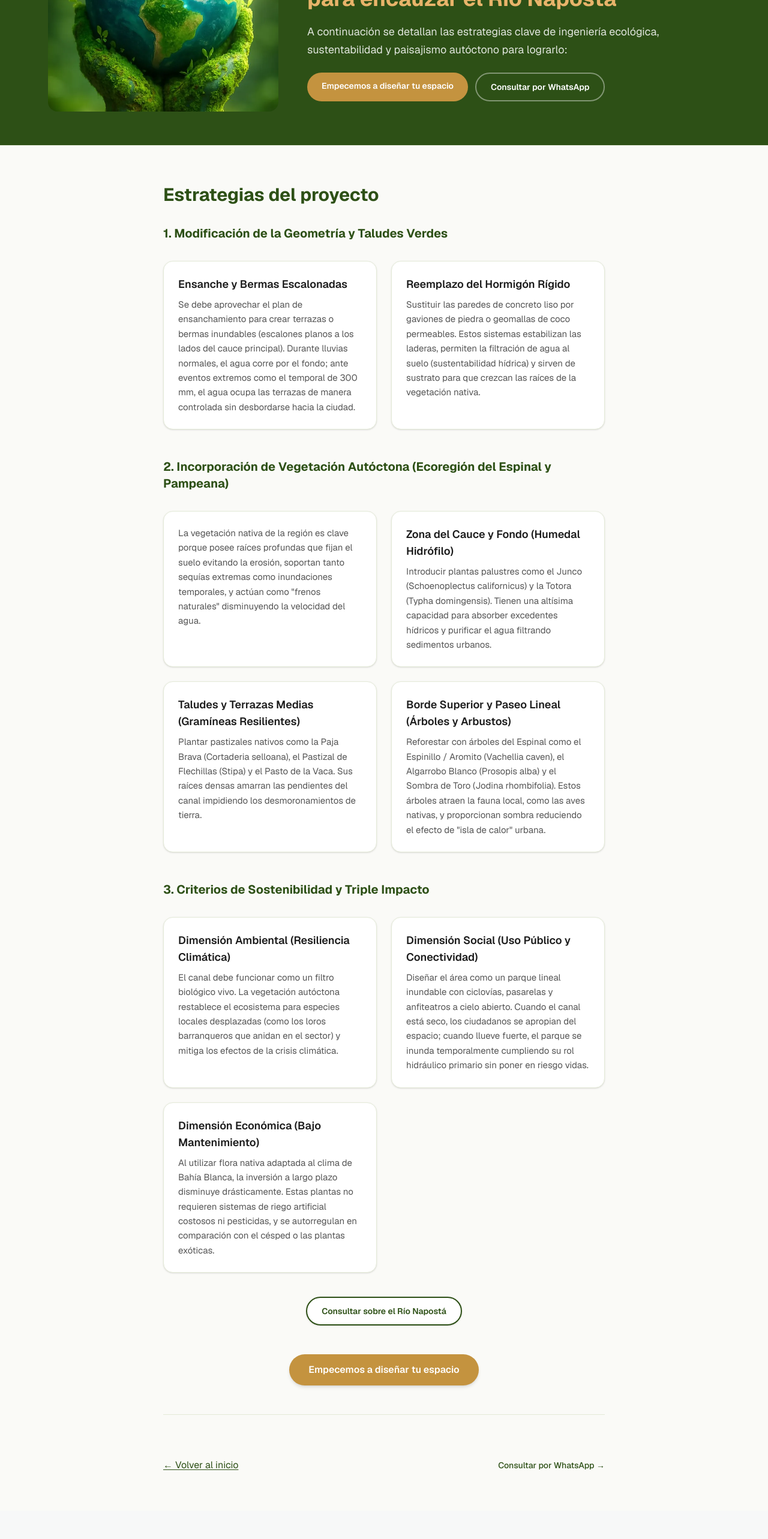
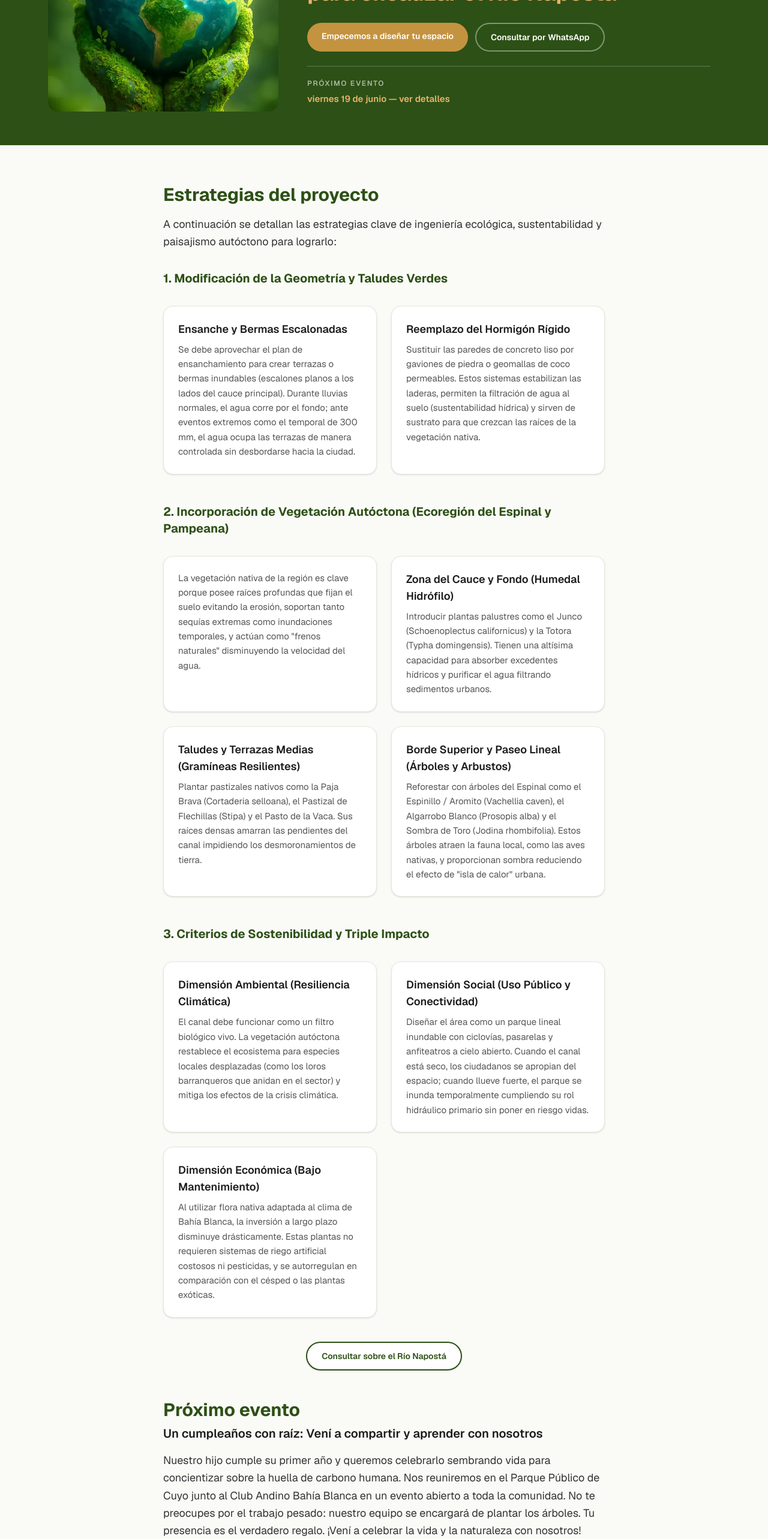
Before and after one commit to Julian986/jardineriagv, a Next.js app: page /proteccion-biodiversidad in a window 1280 px wide. Shown: the part 200-2766 px from the top of the page at 60% size. Before the commit the page ends 2719 px from the top, so only its background shows below. Built offline with nearby package versions, Linux system fonts and the light colour scheme; no server answers.

Commit message:
Update 3/6

```diff
--- a/src/app/page.tsx
+++ b/src/app/page.tsx
@@ -7,6 +7,11 @@ import { event as gaEvent } from "@/lib/gtag";
 import { WhatsAppLink } from "@/components/WhatsAppLink";
 import { WHATSAPP_HREF } from "@/lib/whatsapp";
 import { TITULO_BIODIVERSIDAD, TITULO_PROYECTO_NAPOSTA } from "@/lib/biodiversidad-titulos";
+import {
+  EVENTO_CUMPLE_RAIZ_DATOS,
+  EVENTO_CUMPLE_RAIZ_TITULO,
+  EVENTO_ETIQUETA,
+} from "@/lib/biodiversidad-evento";
 
 // ── Constantes ────────────────────────────────────────────────────────────────
 const WA_HREF = WHATSAPP_HREF;
@@ -530,6 +535,37 @@ export default function Home() {
                 <p className="mt-2 text-[15px] leading-relaxed text-[#555] md:ml-auto md:max-w-xl">
                   {BIODIVERSIDAD_PRODUCTO.desc}
                 </p>
+                <div className="mt-4 rounded-xl border border-[#c8d9b8] bg-[#f0f5ea] p-4 text-left md:ml-auto md:max-w-xl">
+                  <span className="inline-block rounded-full bg-[#2d5016] px-3 py-1 text-[11px] font-bold uppercase tracking-[0.12em] text-white">
+                    {EVENTO_ETIQUETA}
+                  </span>
+                  <p className="mt-3 text-[15px] font-semibold leading-snug text-[#2d5016]">
+                    {EVENTO_CUMPLE_RAIZ_TITULO}
+                  </p>
+                  <div className="mt-3 overflow-hidden rounded-lg border border-[#e4ead8]/80 bg-white/90">
+                    {EVENTO_CUMPLE_RAIZ_DATOS.map((dato, index) => (
+                      <div
+                        key={dato.etiqueta}
+                        className={`px-3 py-2.5 ${index > 0 ? "border-t border-[#e4ead8]/70" : ""}`}
+                      >
+                        <p className="text-[11px] font-semibold uppercase tracking-wide text-[#2d5016]/75">
+                          {dato.etiqueta}
+                        </p>
+                        <p className="mt-1 text-[15px] font-semibold leading-snug text-[#1c1c1c] md:text-base">
+                          {dato.valor}
+                        </p>
+                      </div>
+                    ))}
+                  </div>
+                  {/* <Link
+                    href={`${BIODIVERSIDAD_PRODUCTO.detailHref}#${EVENTO_CUMPLE_RAIZ_ANCHOR_ID}`}
+                    scroll
+                    onClick={() => trackCta("ver_eventos_click", "biodiversidad_card")}
+                    className="mt-3 inline-flex w-full justify-center rounded-full border-2 border-[#2d5016] bg-white px-5 py-2.5 text-center text-sm font-semibold text-[#2d5016] transition-colors hover:bg-[#e4ead8]/40 sm:w-auto"
+                  >
+                    {EVENTO_VER_PROXIMO_EVENTO}
+                  </Link> */}
+                </div>
                 <div className="mt-5 flex flex-col gap-3 sm:flex-row sm:flex-wrap sm:justify-center md:ml-auto md:justify-end">
                   <Link
                     href="/reservar"
--- a/src/app/proteccion-biodiversidad/page.tsx
+++ b/src/app/proteccion-biodiversidad/page.tsx
@@ -8,6 +8,16 @@ import {
   PROYECTO_NAPOSTA_INTRO,
   PROYECTO_NAPOSTA_SECCIONES,
 } from "@/lib/biodiversidad-naposta-contenido";
+import {
+  EVENTO_CUMPLE_RAIZ_ANCHOR_ID,
+  EVENTO_CUMPLE_RAIZ_DATOS,
+  EVENTO_CUMPLE_RAIZ_DESCRIPCION,
+  EVENTO_CUMPLE_RAIZ_MAPS_URL,
+  EVENTO_CUMPLE_RAIZ_TITULO,
+  EVENTO_CUMPLE_RAIZ_WHATSAPP_HREF,
+  EVENTO_ETIQUETA,
+  EVENTO_DETAIL_HERO_LINK,
+} from "@/lib/biodiversidad-evento";
 
 const CTA_RESERVAR_LABEL = "Empecemos a diseñar tu espacio";
 
@@ -59,9 +69,7 @@ export default function ProteccionBiodiversidadPage() {
               <h1 className="mt-2 text-balance text-2xl font-bold leading-snug text-[#e8b46a] md:text-3xl lg:text-4xl">
                 {TITULO_PROYECTO_NAPOSTA}
               </h1>
-              <p className="mt-4 max-w-2xl text-base leading-relaxed text-white/85 md:text-lg">
-                {PROYECTO_NAPOSTA_INTRO}
-              </p>
+
               <div className="mt-6 flex flex-col gap-3 sm:flex-row sm:flex-wrap">
                 <Link
                   href="/reservar"
@@ -77,6 +85,22 @@ export default function ProteccionBiodiversidadPage() {
                   Consultar por WhatsApp
                 </WhatsAppLink>
               </div>
+
+              <div
+                className="mt-8 max-w-2xl border-t border-white/25 pt-6 text-center md:mt-6 md:pt-5 md:text-left"
+              >
+                <p className="text-xs font-semibold uppercase tracking-[0.14em] text-white/60">
+                  {EVENTO_ETIQUETA}
+                </p>
+                <p className="mt-2 text-sm leading-relaxed text-white/80 md:mt-1.5 md:text-[15px]">
+                  <Link
+                    href={`#${EVENTO_CUMPLE_RAIZ_ANCHOR_ID}`}
+                    className="font-semibold text-[#e8b46a] underline decoration-[#e8b46a]/50 underline-offset-[3px] transition-colors hover:text-[#f5d9a8] hover:decoration-[#f5d9a8]"
+                  >
+                    {EVENTO_DETAIL_HERO_LINK}
+                  </Link>
+                </p>
+              </div>
             </div>
           </div>
         </div>
@@ -90,6 +114,9 @@ export default function ProteccionBiodiversidadPage() {
           >
             Estrategias del proyecto
           </h2>
+          <p className="mt-4 text-[17px] leading-relaxed text-[#333] md:text-lg">
+            {PROYECTO_NAPOSTA_INTRO}
+          </p>
 
           <div className="mt-8 space-y-12">
             {PROYECTO_NAPOSTA_SECCIONES.map((seccion) => (
@@ -124,6 +151,55 @@ export default function ProteccionBiodiversidadPage() {
           </div>
         </section>
 
+        <section
+          id={EVENTO_CUMPLE_RAIZ_ANCHOR_ID}
+          className="mb-12 scroll-mt-6"
+          aria-labelledby="evento-heading"
+        >
+          <h2 id="evento-heading" className="text-2xl font-bold text-[#2d5016] md:text-3xl">
+            {EVENTO_ETIQUETA}
+          </h2>
+          <p className="mt-2 text-lg font-semibold leading-snug text-[#1c1c1c] md:text-xl">
+            {EVENTO_CUMPLE_RAIZ_TITULO}
+          </p>
+          <p className="mt-4 text-[17px] leading-relaxed text-[#333] md:text-lg">
+            {EVENTO_CUMPLE_RAIZ_DESCRIPCION}
+          </p>
+
+          <h3 className="mt-8 text-lg font-bold text-[#2d5016]">📅 Datos del Evento</h3>
+          <div className="mt-6 grid gap-6 sm:grid-cols-3">
+            {EVENTO_CUMPLE_RAIZ_DATOS.map((dato) => (
+              <article key={dato.etiqueta} className={CARD_CLASS}>
+                <p className="text-[11px] font-semibold uppercase tracking-wide text-[#2d5016]/75">
+                  {dato.etiqueta}
+                </p>
+                <p className="mt-2 text-lg font-semibold leading-snug text-[#1c1c1c] md:text-xl">
+                  {dato.valor}
+                </p>
+              </article>
+            ))}
+          </div>
+
+          <div className="mt-8 flex flex-col gap-3 sm:flex-row sm:flex-wrap">
+            <WhatsAppLink
+              location="evento_section"
+              page="biodiversidad"
+              href={EVENTO_CUMPLE_RAIZ_WHATSAPP_HREF}
+              className="inline-flex justify-center rounded-full border-2 border-[#2d5016] bg-white px-6 py-3 text-sm font-semibold text-[#2d5016] shadow-sm transition-colors hover:bg-[#f0f5ea]"
+            >
+              Consultar sobre el evento
+            </WhatsAppLink>
+            <a
+              href={EVENTO_CUMPLE_RAIZ_MAPS_URL}
+              target="_blank"
+              rel="noopener noreferrer"
+              className="inline-flex justify-center rounded-full border-2 border-[#2d5016]/40 bg-[#f0f5ea] px-6 py-3 text-sm font-semibold text-[#2d5016] transition-colors hover:bg-[#e4ead8]/60"
+            >
+              Ver ubicación en el mapa
+            </a>
+          </div>
+        </section>
+
         <div className="mb-12 flex flex-col items-center gap-4 border-b border-[#e4ead8] pb-12">
           <Link
             href="/reservar"
--- a/src/components/ScrollToTopOnNavigate.tsx
+++ b/src/components/ScrollToTopOnNavigate.tsx
@@ -42,6 +42,15 @@ function saveScroll(pathname: string, y: number) {
   }
 }
 
+function scrollToHashIfPresent() {
+  const hash = window.location.hash;
+  if (!hash) return false;
+  const target = document.querySelector(hash);
+  if (!(target instanceof HTMLElement)) return false;
+  target.scrollIntoView({ behavior: "auto", block: "start" });
+  return true;
+}
+
 /**
  * Navegación adelante: arriba al instante (sin animación).
  * Atrás/adelante del historial: restaura la posición guardada.
@@ -80,7 +89,11 @@ export function ScrollToTopOnNavigate() {
       saveScroll(prev, window.scrollY);
     }
 
-    instantScrollTo(0);
+    if (!scrollToHashIfPresent()) {
+      instantScrollTo(0);
+    } else {
+      requestAnimationFrame(() => scrollToHashIfPresent());
+    }
     previousPathname.current = pathname;
   }, [pathname]);
 
--- /dev/null
+++ b/src/lib/biodiversidad-evento.ts
@@ -0,0 +1,29 @@
+/** Evento comunitario dentro de la sección biodiversidad (texto del cliente). */
+
+export const EVENTO_CUMPLE_RAIZ_TITULO =
+  "Un cumpleaños con raíz: Vení a compartir y aprender con nosotros";
+
+export const EVENTO_CUMPLE_RAIZ_ANCHOR_ID = "evento-cumpleanos-raiz";
+
+export const EVENTO_ETIQUETA = "Próximo evento";
+
+export const EVENTO_VER_PROXIMO_EVENTO = "Ver próximo evento";
+
+/** Enlace en hero del detalle (evita un tercer botón igual a Reservar / WhatsApp). */
+export const EVENTO_DETAIL_HERO_LINK = "viernes 19 de junio — ver detalles";
+
+export const EVENTO_CUMPLE_RAIZ_DESCRIPCION =
+  "Nuestro hijo cumple su primer año y queremos celebrarlo sembrando vida para concientizar sobre la huella de carbono humana. Nos reuniremos en el Parque Público de Cuyo junto al Club Andino Bahía Blanca en un evento abierto a toda la comunidad. No te preocupes por el trabajo pesado: nuestro equipo se encargará de plantar los árboles. Tu presencia es el verdadero regalo. ¡Vení a celebrar la vida y la naturaleza con nosotros!";
+
+export const EVENTO_CUMPLE_RAIZ_DATOS = [
+  { etiqueta: "Fecha", valor: "Viernes 19 de Junio de 2026." },
+  { etiqueta: "Horario", valor: "De 15:30 a 18:00 h." },
+  { etiqueta: "Lugar", valor: "Parque Público de Cuyo." },
+] as const;
+
+export const EVENTO_CUMPLE_RAIZ_MAPS_URL =
+  "https://www.google.com/maps/search/?api=1&query=Parque+P%C3%BAblico+de+Cuyo+Bah%C3%ADa+Blanca";
+
+export const EVENTO_CUMPLE_RAIZ_WHATSAPP_HREF = `https://wa.me/5492914315080?text=${encodeURIComponent(
+  "Hola Guillermo, quisiera consultar sobre el evento Un cumpleaños con raíz (19 de junio en el Parque Público de Cuyo)."
+)}`;
```
